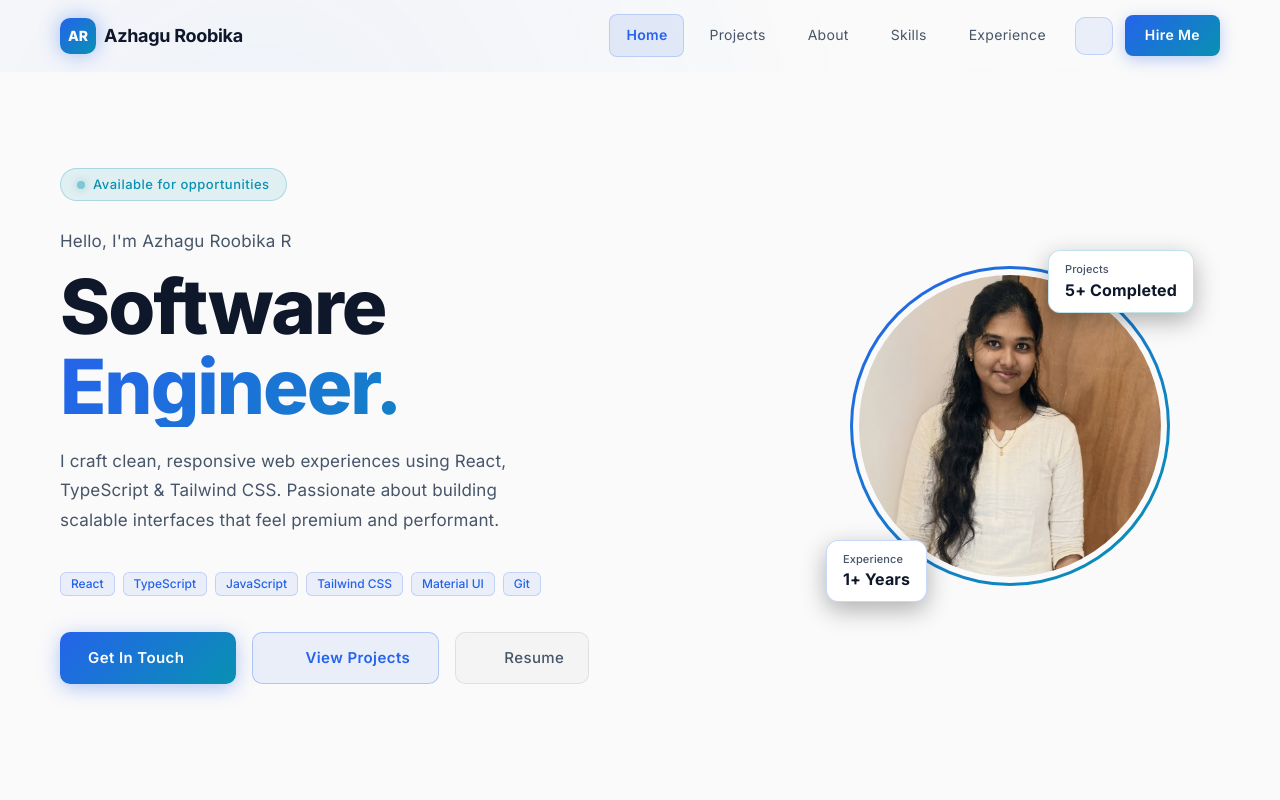
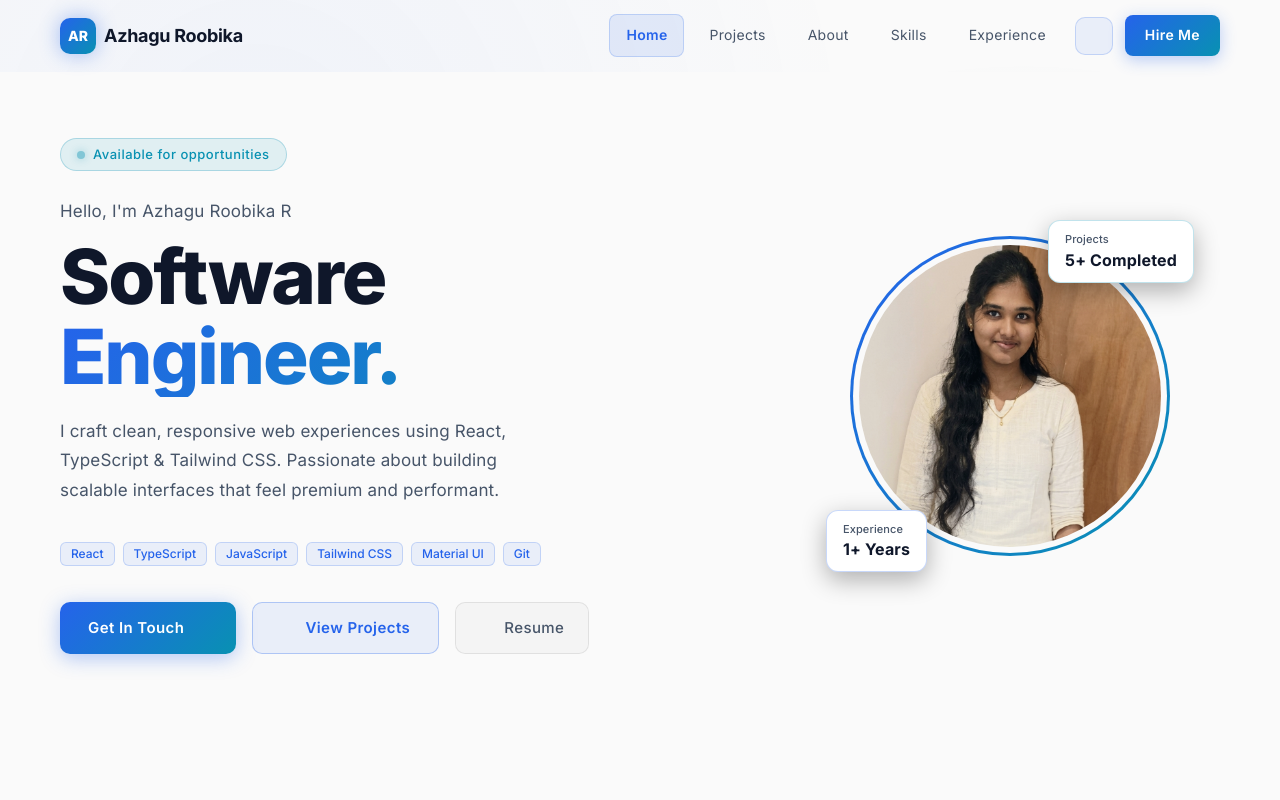
Before and after one commit to Azhaguroobika-roobi/portfolio, a React (Create React App) app: page / in a window 1280 px wide. Shown: the top 800 px of the page. Built offline with nearby package versions, Linux system fonts and the light colour scheme; some icons are missing.

Commit message:
home page and resume updated

```diff
--- a/src/components/home.js
+++ b/src/components/home.js
@@ -45,7 +45,7 @@ function Home() {
                 flexDirection: { xs: 'column-reverse', md: 'row' },
                 alignItems: 'center',
                 justifyContent: { xs: 'center', md: 'space-between' },
-                padding: { xs: '60px 24px 80px', sm: '70px 40px 90px', md: '80px 60px 100px' },
+                padding: { xs: '10px 24px 80px', sm: '20px 40px 90px', md: '20px 60px 100px' },
                 maxWidth: '1300px',
                 margin: '0 auto',
                 position: 'relative',
```
Also changed, not shown: 1 other file (tests, documents, lock files or other folders).
